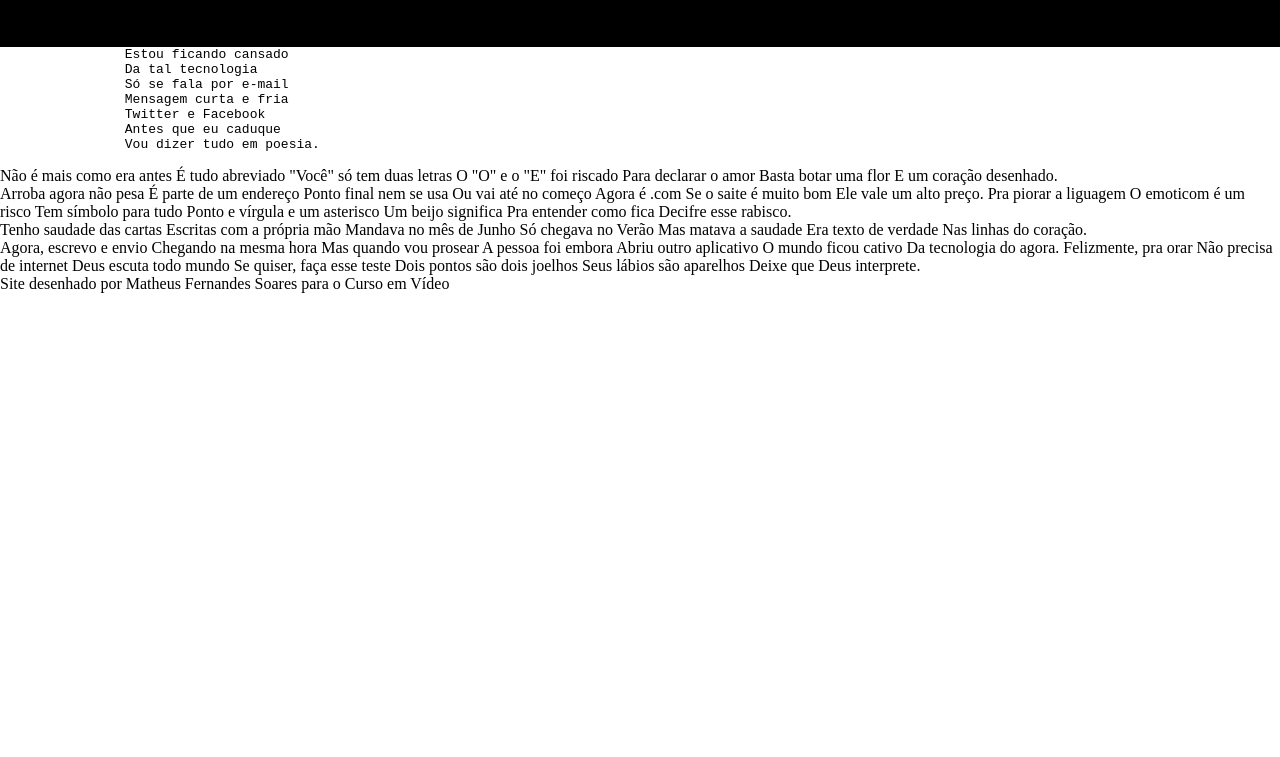
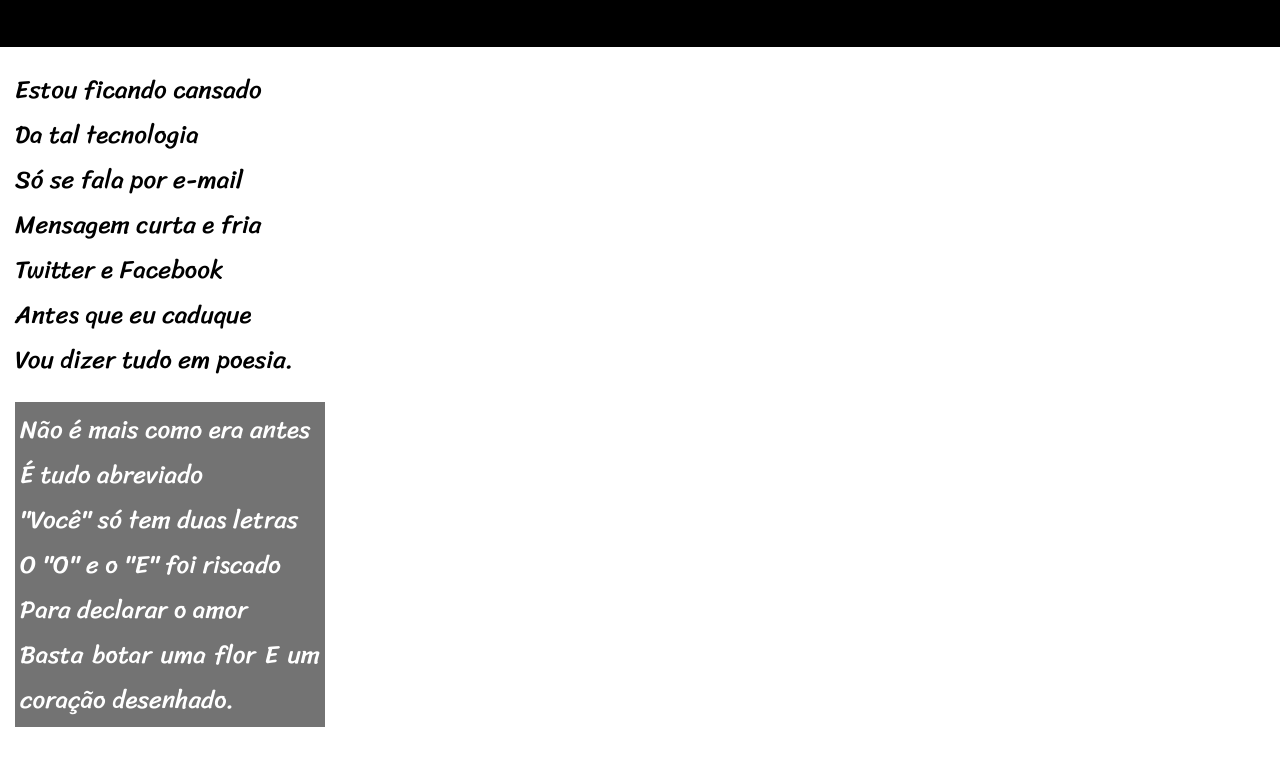
Before and after one commit to mathe-fernan/HTML-CSS, a plain HTML site: page Exercícios/teste individual capitulo 20/index.html in a window 1280 px wide. Shown: the part 183-940 px from the top of the page. Before the commit the page ends 800 px from the top, so only its background shows below. Drawn offline with Linux system fonts and the light colour scheme.

Commit message:
Ataulização Cordel

```diff
--- a/Exercícios/teste individual capitulo 20/estilo/style.css
+++ b/Exercícios/teste individual capitulo 20/estilo/style.css
@@ -6,8 +6,8 @@
     src: url('https://fonts.googleapis.com/css2?family=Passion+One:wght@700&display=swap');
 }
 @font-face {
-    font-family: 'Sriracha', 'cursive';
-    src: url('https://fonts.googleapis.com/css2?family=Passion+One:wght@700&display=swap');
+    font-family: 'Sriracha', cursive;
+    src: url('https://fonts.googleapis.com/css2?family=Sriracha&display=swap');
 }
 *{
     margin: 0px;
@@ -41,7 +41,38 @@ a{
 a:hover{
     text-decoration: underline;
 }
-main section p {
-    ;
-    text-indent: 0px;
+.estrofe{
+    font-size: 25px;
+    font-family: 'Sriracha', cursive;
 }
+#p1 {
+    margin: 20px 0px 20px 15px;
+    width: 500px;
+    text-align: justify;
+}
+#p2 {
+    margin: 20px 0px 20px 15px;
+    width: 300px;
+    text-align: justify;
+    color:white;
+    background-color: rgba(0, 0, 0, 0.548);
+    padding: 5px;
+}
+#p2s{
+
+}
+#p3 {
+    margin: 20px 0px 20px 15px;
+    width: 300px;
+    text-align: justify;
+}
+#p4 {
+    margin: 20px 0px 20px 15px;
+    width: 300px;
+    text-align: justify;
+}
+#p5 {
+    margin: 20px 0px 20px 15px;
+    width: 300px;
+    text-align: justify;
+}
--- a/Exercícios/teste individual capitulo 20/index.html
+++ b/Exercícios/teste individual capitulo 20/index.html
@@ -17,73 +17,80 @@
     </p>
     </header>
     <main>
-       <section>
-        <p>
-            <pre>
-                Estou ficando cansado
-                Da tal tecnologia
-                Só se fala por e-mail
-                Mensagem curta e fria
-                Twitter e Facebook
-                Antes que eu caduque
+       <section class="estrofe">
+        <p id="p1">
+Estou ficando cansado<br>
+Da tal tecnologia<br>
+Só se fala por e-mail<br>
+Mensagem curta e fria<br>
+Twitter e Facebook<br>
+Antes que eu caduque<br>
 Vou dizer tudo em poesia.
-            </pre>
         </p>
+        </section>
 
-        <p>
-            Não é mais como era antes
-            É tudo abreviado
-            "Você" só tem duas letras
-            O "O" e o "E" foi riscado
-            Para declarar o amor
+        <section class="estrofe" id="p2s">
+            <p id="p2">
+            Não é mais como era antes<br>
+            É tudo abreviado<br>
+            "Você" só tem duas letras<br>
+            O "O" e o "E" foi riscado<br>
+            Para declarar o amor<br>
             Basta botar uma flor
             E um coração desenhado.
             </p>
+        </section>
 
-        <p>
-            Arroba agora não pesa
-            É parte de um endereço
-            Ponto final nem se usa
-            Ou vai até no começo
-            Agora é .com
-            Se o saite é muito bom
-            Ele vale um alto preço.
+        <section class="estrofe">
+            <p id="p3">
 
-            Pra piorar a liguagem
-            O emoticom é um risco
-            Tem símbolo para tudo
-            Ponto e vírgula e um asterisco
-            Um beijo significa
-            Pra entender como fica
+                Arroba agora não pesa<br>
+                É parte de um endereço<br>
+                Ponto final nem se usa<br>
+                Ou vai até no começo<br>
+                Agora é .com<br>
+                Se o saite é muito bom<br>
+                Ele vale um alto preço.<br><br>
+                Pra piorar a liguagem<br>
+                O emoticom é um risco<br>
+                Tem símbolo para tudo<br>
+                Ponto e vírgula e um asterisco<br>
+                Um beijo significa<br>
+                Pra entender como fica<br>
                 Decifre esse rabisco.
             </p>
+        </section>
 
-        <p>
-            Tenho saudade das cartas
-            Escritas com a própria mão
-            Mandava no mês de Junho
-            Só chegava no Verão
-            Mas matava a saudade
-            Era texto de verdade
+        <section class="estrofe">
+            <p id="p4">
+            Tenho saudade das cartas<br>
+            Escritas com a própria mão<br>
+            Mandava no mês de Junho<br>
+            Só chegava no Verão<br>
+            Mas matava a saudade<br>
+            Era texto de verdade<br>
             Nas linhas do coração.
             </p>
+        </section>
 
-        <p>
-                Agora, escrevo e envio
-                Chegando na mesma hora
-                Mas quando vou prosear
-                A pessoa foi embora
-                Abriu outro aplicativo
-                O mundo ficou cativo
-                Da tecnologia do agora.
-                Felizmente, pra orar
-                Não precisa de internet
-                Deus escuta todo mundo
-                Se quiser, faça esse teste
-                Dois pontos são dois joelhos
-                Seus lábios são aparelhos
+        <section class="estrofe">
+            <p id="p5">
+                Agora, escrevo e envio<br>
+                Chegando na mesma hora<br>
+                Mas quando vou prosear<br>
+                A pessoa foi embora<br>
+                Abriu outro aplicativo<br>
+                O mundo ficou cativo<br>
+                Da tecnologia do agora.<br><br>
+                Felizmente, pra orar<br>
+                Não precisa de internet<br>
+                Deus escuta todo mundo<br>
+                Se quiser, faça esse teste<br>
+                Dois pontos são dois joelhos<br>
+                Seus lábios são aparelhos<br>
                 Deixe que Deus interprete.
             </p>
+        </section>
        </section>
     </main>
     <footer>
```
Lines whose indentation alone changed are shown as unchanged.
